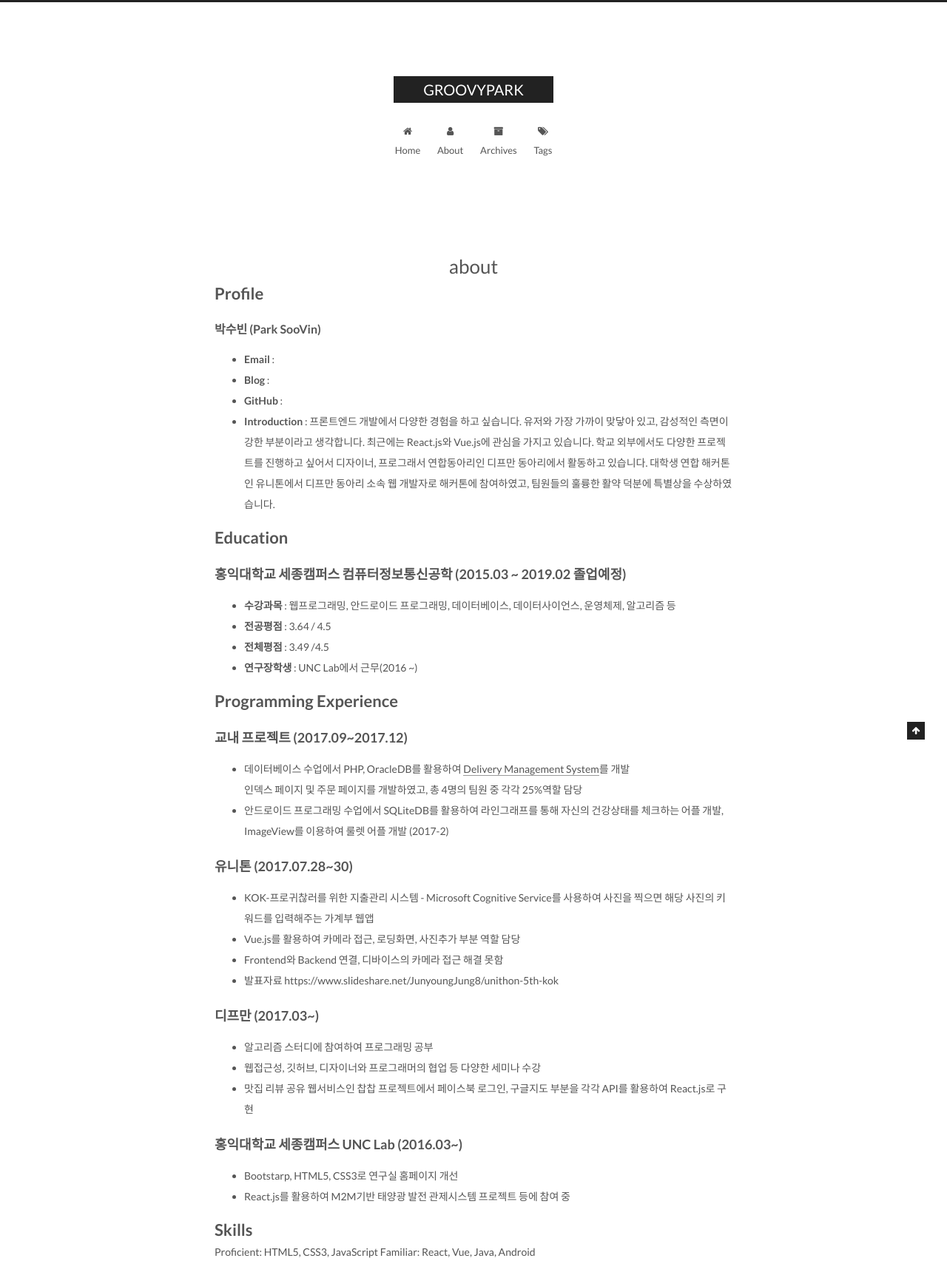
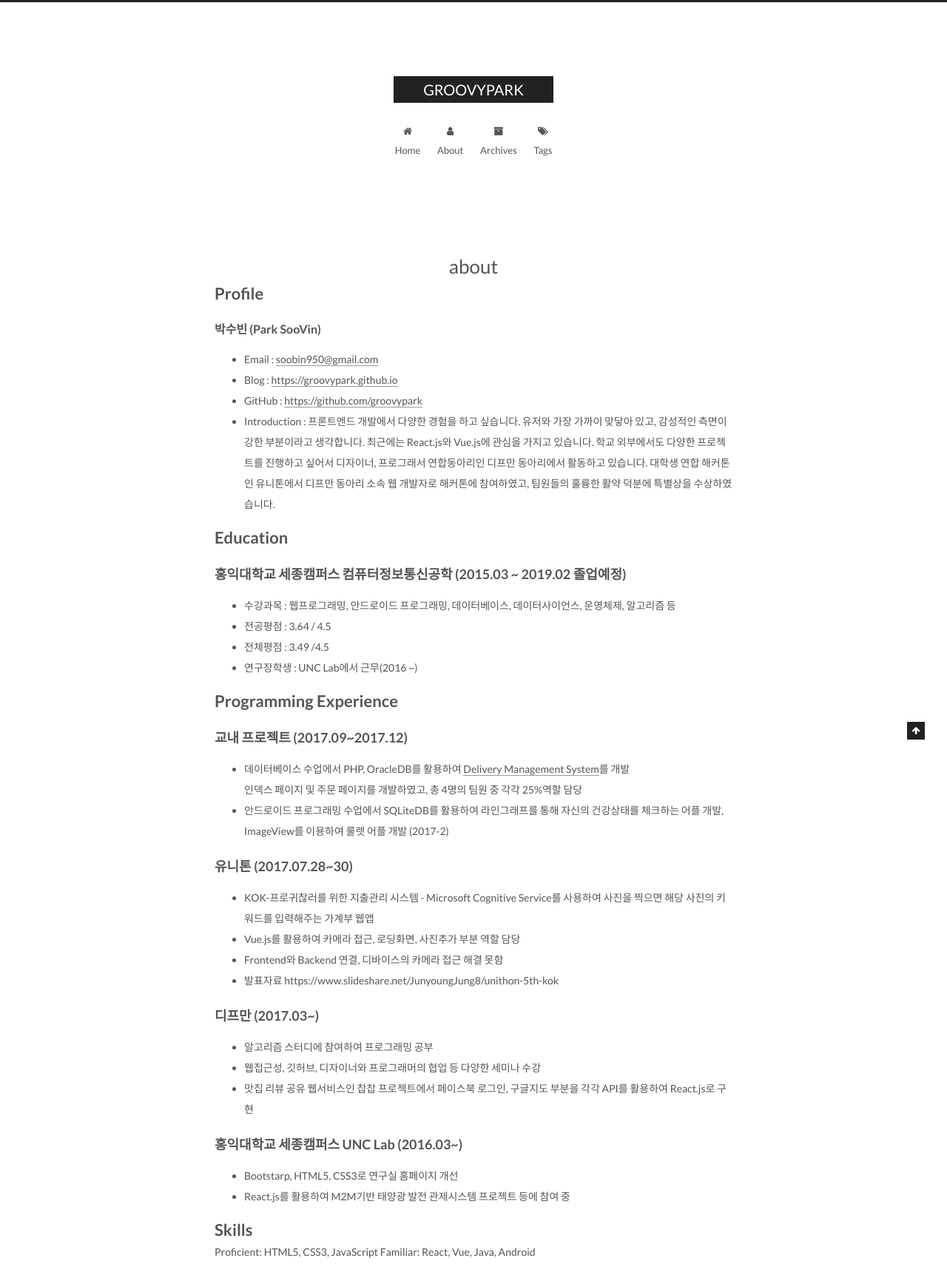
Before and after one commit to groovypark/groovypark.github.io, a Jekyll site: the page built from about/index.md, in a window 1280 px wide, cut to the strip 0-1728 px from the top of the page. Shown: the whole strip at 74% size. Built offline with Jekyll 4.4.1, drawn with Linux system fonts in a browser that asks for light colours.

Commit message:
Update about page

```diff
--- a/about/index.md
+++ b/about/index.md
@@ -8,19 +8,19 @@ layout: page
 
 #### 박수빈 (Park SooVin)
 
-* **Email** : [](soobin950@gmail.com)
-* **Blog** : [](https://groovypark.github.io)
-* **GitHub** : [](https://github.com/groovypark)
-* **Introduction** : 프론트엔드 개발에서 다양한 경험을 하고 싶습니다. 유저와 가장 가까이 맞닿아 있고, 감성적인 측면이 강한 부분이라고 생각합니다. 최근에는 React.js와 Vue.js에 관심을 가지고 있습니다. 학교 외부에서도 다양한 프로젝트를 진행하고 싶어서 디자이너, 프로그래서 연합동아리인 디프만 동아리에서 활동하고 있습니다. 대학생 연합 해커톤인 유니톤에서 디프만 동아리 소속 웹 개발자로 해커톤에 참여하였고, 팀원들의 훌륭한 활약 덕분에 특별상을 수상하였습니다.
+* Email : [soobin950@gmail.com](soobin950@gmail.com)
+* Blog : [https://groovypark.github.io](https://groovypark.github.io)
+* GitHub : [https://github.com/groovypark](https://github.com/groovypark)
+* Introduction : 프론트엔드 개발에서 다양한 경험을 하고 싶습니다. 유저와 가장 가까이 맞닿아 있고, 감성적인 측면이 강한 부분이라고 생각합니다. 최근에는 React.js와 Vue.js에 관심을 가지고 있습니다. 학교 외부에서도 다양한 프로젝트를 진행하고 싶어서 디자이너, 프로그래서 연합동아리인 디프만 동아리에서 활동하고 있습니다. 대학생 연합 해커톤인 유니톤에서 디프만 동아리 소속 웹 개발자로 해커톤에 참여하였고, 팀원들의 훌륭한 활약 덕분에 특별상을 수상하였습니다.
 
 # Education
 
 ### 홍익대학교 세종캠퍼스 컴퓨터정보통신공학 (2015.03 ~ 2019.02 졸업예정)
 
-* **수강과목** : 웹프로그래밍, 안드로이드 프로그래밍, 데이터베이스, 데이터사이언스, 운영체제, 알고리즘 등
-* **전공평점** : 3.64 / 4.5
-* **전체평점** : 3.49 /4.5
-* **연구장학생** : UNC Lab에서 근무(2016 ~)
+* 수강과목 : 웹프로그래밍, 안드로이드 프로그래밍, 데이터베이스, 데이터사이언스, 운영체제, 알고리즘 등
+* 전공평점 : 3.64 / 4.5
+* 전체평점 : 3.49 /4.5
+* 연구장학생 : UNC Lab에서 근무(2016 ~)
 
 # Programming Experience
 
```
